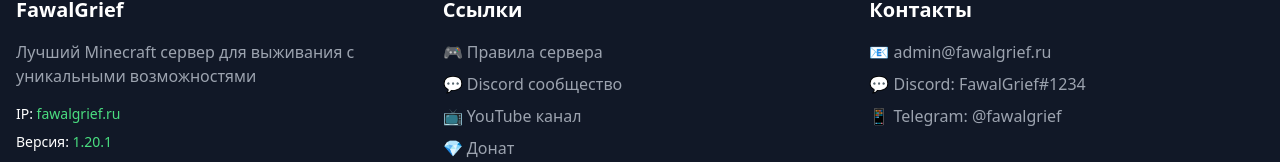
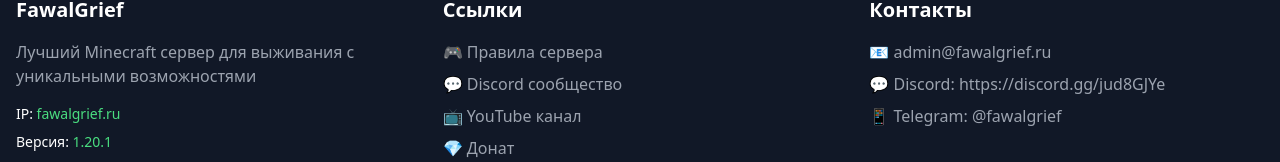
Before and after one commit to pr-poehali-dev/minecraft-site-fawalgrief, a React (Vite) app: page / in a window 1280 px wide. Shown: the part 1588-1750 px from the top of the page. Built offline with nearby package versions, Linux system fonts and the light colour scheme.

Commit message:
Обновление 1 компонентов

```diff
--- a/src/components/Footer.tsx
+++ b/src/components/Footer.tsx
@@ -57,7 +57,7 @@ const Footer = () => {
             <h3 className="text-xl font-bold mb-4 font-montserrat">Контакты</h3>
             <div className="space-y-2 text-gray-400">
               <div>📧 admin@fawalgrief.ru</div>
-              <div>💬 Discord: FawalGrief#1234</div>
+              <div>💬 Discord: https://discord.gg/jud8GJYe</div>
               <div>📱 Telegram: @fawalgrief</div>
             </div>
           </div>
```
